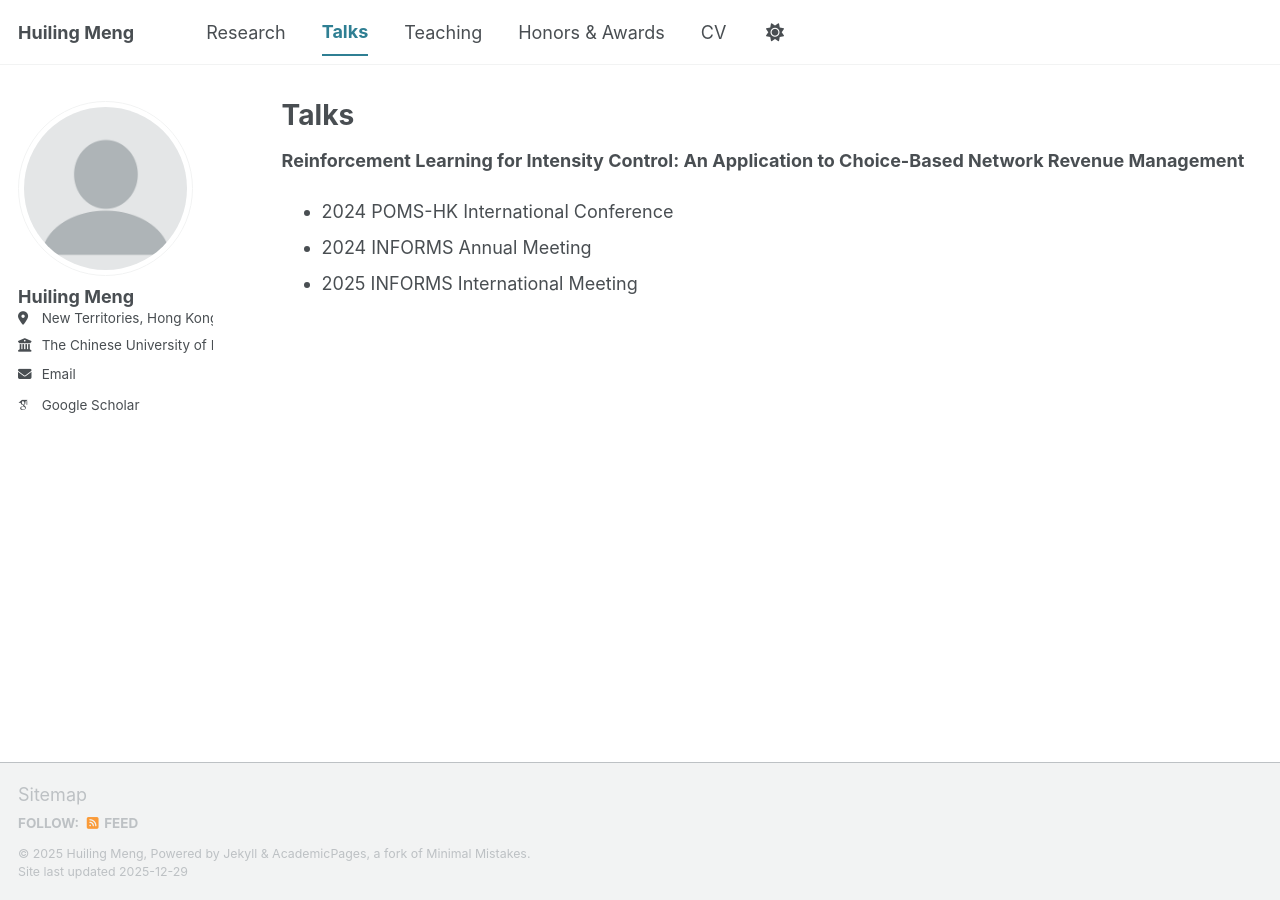
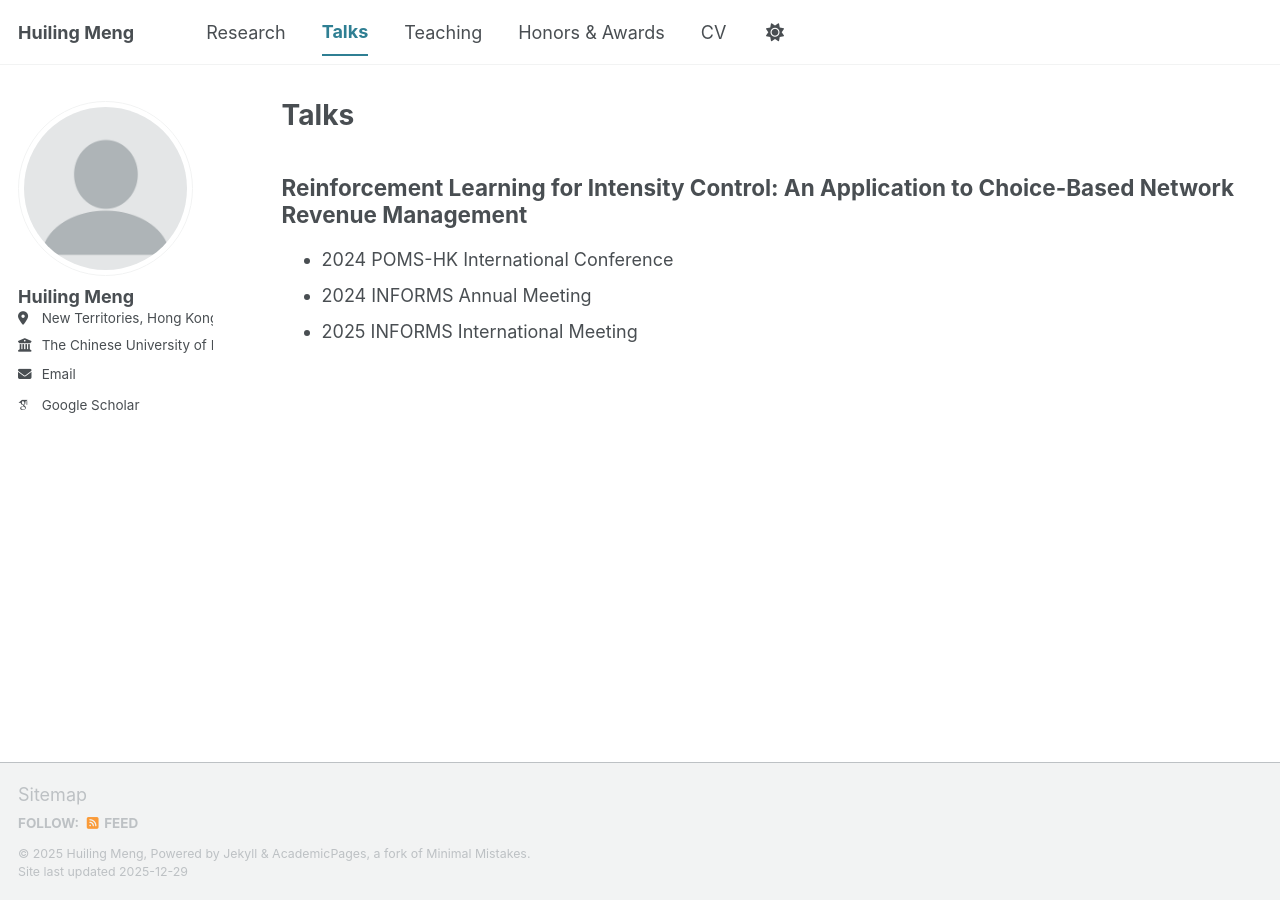
Before and after one commit to huilingmeng/huilingmeng.github.io, a Jekyll site: the page built from _pages/talks.md, in a window 1280 px wide. Built offline with Jekyll 4.4.1, drawn with Linux system fonts in a browser that asks for light colours; some web fonts are replaced; a script bundle is joined from its source files by our own code; library files that are not in the unit come from our copies.

```diff
--- a/_pages/talks.md
+++ b/_pages/talks.md
@@ -6,7 +6,7 @@ author_profile: true
 ---
 
 
-**Reinforcement Learning for Intensity Control: An Application to Choice-Based Network Revenue Management**
+## Reinforcement Learning for Intensity Control: An Application to Choice-Based Network Revenue Management
 
 - 2024 POMS-HK International Conference
 - 2024 INFORMS Annual Meeting
```
